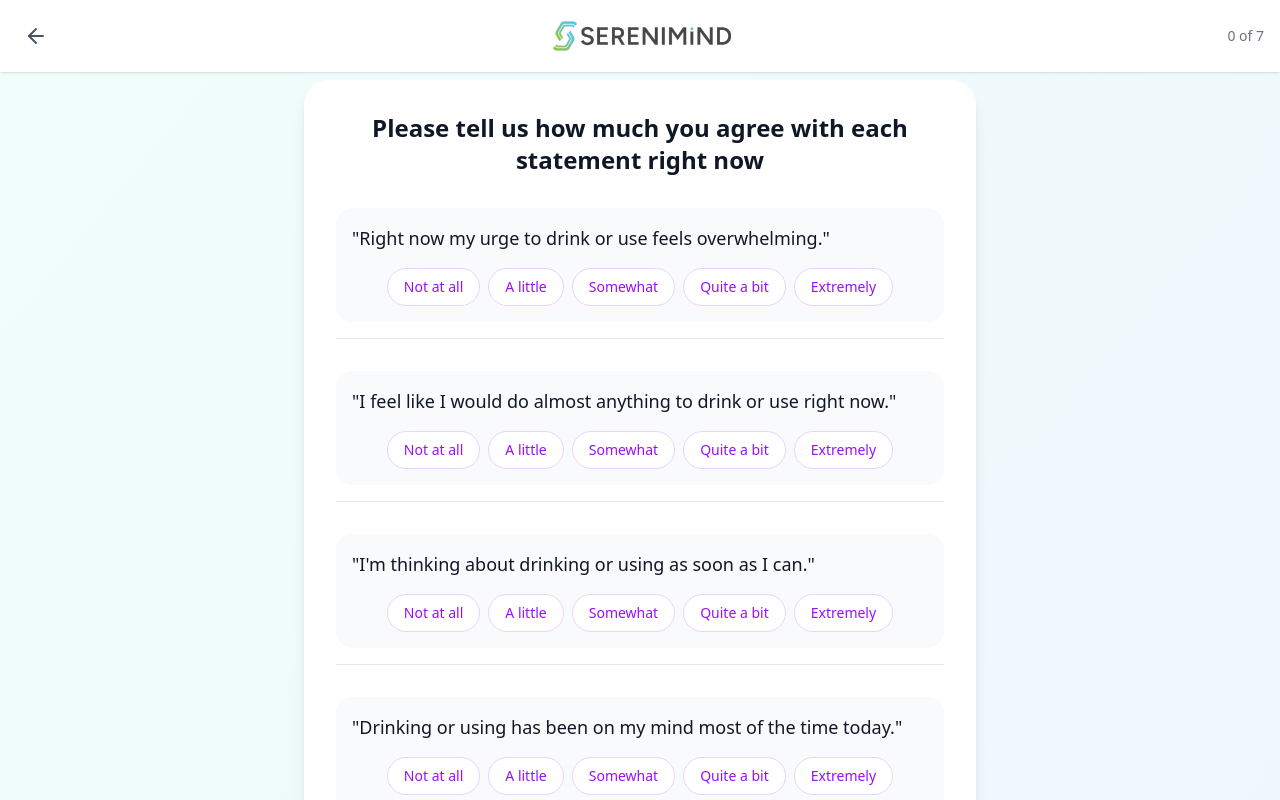
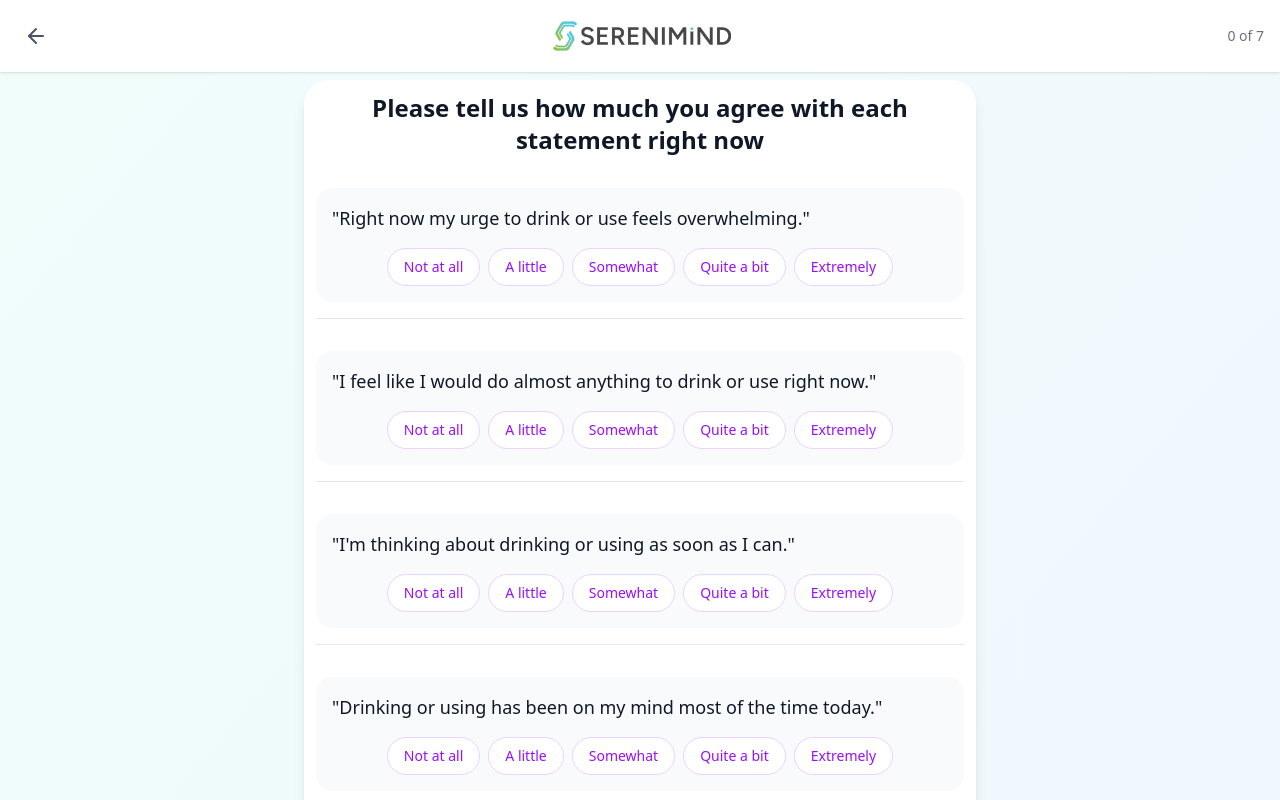
Before and after one commit to rimonraton/serenimind-template, a React (Vite) app: page /detailed-assessment in a window 1280 px wide. Shown: the top 800 px of the page. Built offline with nearby package versions, Linux system fonts and the light colour scheme.

Commit message:
Updated DetailedAssessmentPage.tsx

```diff
--- a/src/pages/DetailedAssessmentPage.tsx
+++ b/src/pages/DetailedAssessmentPage.tsx
@@ -122,7 +122,7 @@ const DetailedAssessmentPage = () => {
       {/* Content */}
       <div className="flex-1 p-2">
         <div className="max-w-2xl mx-auto">
-          <div className="bg-white rounded-3xl p-8 shadow-lg">
+          <div className="bg-white rounded-3xl p-3 shadow-lg">
             {/* Header */}
             <div className="text-center mb-8">
               <h1 className="text-2xl font-bold text-gray-900 mb-3">
```
